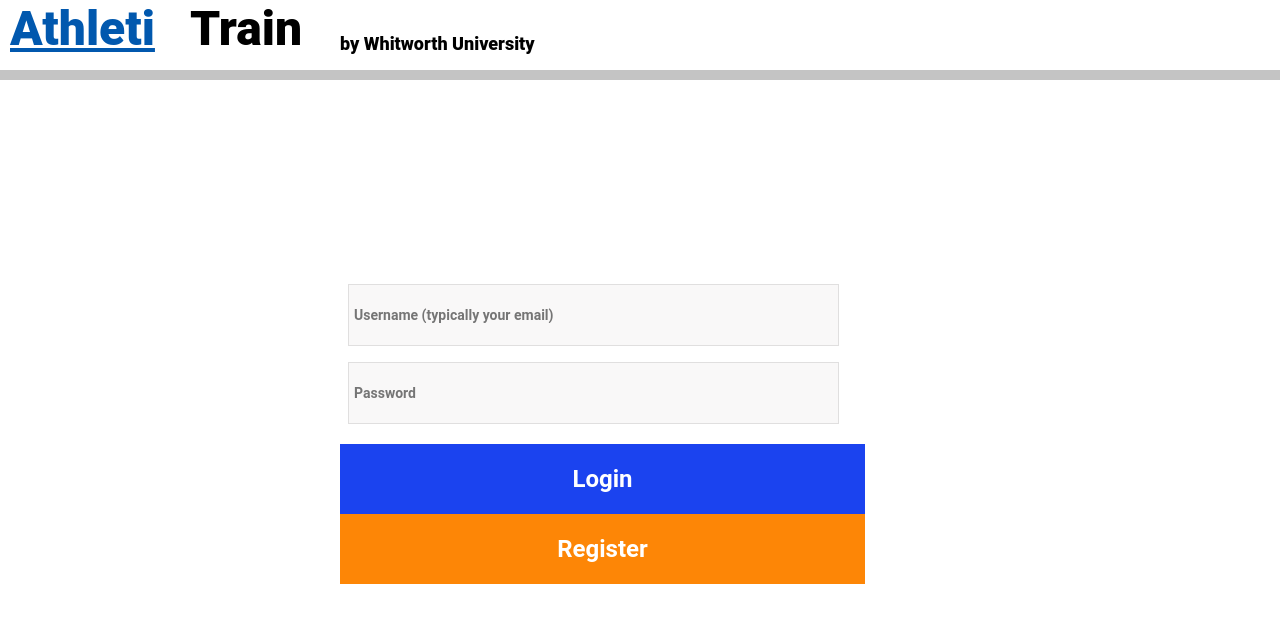
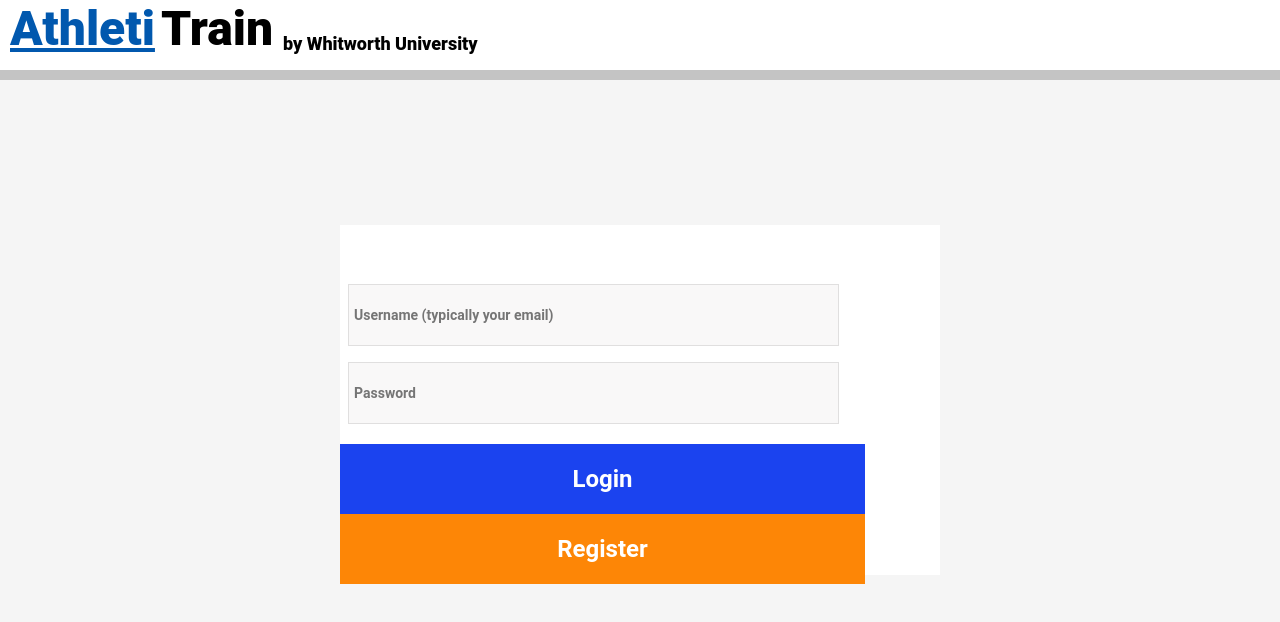
Before and after one commit to Exam-Prep/Athletic-Training, a React app: page / in a window 1280 px wide. Shown: the top 622 px of the page. Built offline with nearby package versions, Linux system fonts and the light colour scheme; no server answers.

Commit message:
restructure login page

```diff
--- /dev/null
+++ b/src/components/app/base.scss
@@ -0,0 +1,14 @@
+/** @format */
+
+@use "../../styles/variables" as variables;
+
+* {
+	font-family: variables.$default-font;
+	margin: 0;
+}
+
+.app {
+	width: 100vw;
+	height: 100vh;
+	position: relative;
+}
--- a/src/components/app/index.tsx
+++ b/src/components/app/index.tsx
@@ -4,10 +4,11 @@ import React from "react";
 import { BrowserRouter as Router, Routes, Route } from "react-router-dom";
 import Login from "./pages/login";
 import { AuthContextProvider } from "../../AuthContext";
+import styles from "./base.scss";
 
 const App = () => {
 	return (
-		<div className='app'>
+		<div className={styles.app}>
 			<AuthContextProvider>
 				<Router>
 					<Routes>
--- a/src/components/app/pages/login/index.tsx
+++ b/src/components/app/pages/login/index.tsx
@@ -11,7 +11,7 @@ import AuthWidget from "../../../auth-widget";
 const Login = () => {
 	return (
 		<Page>
-			<div className={styles.background}>
+			<div className={styles.header}>
 				<div className={styles.logo}>
 					<div className={styles.athleti}>Athleti</div>
 					<div className={styles.train}>Train</div>
@@ -20,6 +20,8 @@ const Login = () => {
 					</div>
 				</div>
 				<div className={styles.headerBorder} />
+			</div>
+			<div className={styles.loginBackground}>
 				<div className={styles.loginBox}>
 					<AuthWidget />
 					<button className={styles.forgotPassword}>
--- a/src/components/app/pages/login/styles.scss
+++ b/src/components/app/pages/login/styles.scss
@@ -8,25 +8,21 @@
 
 /* AthletiTrain by Whitworth University */
 
+.header {
+	width: 100vw;
+	height: 80px;
+
 	.logo {
 		position: absolute;
-	width: 600px;
-	height: 118px;
-	left: 10px;
+		margin-left: 10px;
 		top: 0;
 
-	justify-content: left;
-
-	margin: 0;
-	padding: 0;
+		display: flex;
+		justify-content: flex-start;
+		align-items: flex-start;
 	}
 
 	.athleti {
-	width: 30%;
-	float: left;
-
-	font-family: variables.$default-font;
-	font-style: bold;
 		font-weight: 800;
 		font-size: 48px;
 		text-decoration-line: underline;
@@ -35,24 +31,17 @@
 	}
 
 	.train {
-	width: 25%;
-	float: left;
-
-	font-family: variables.$default-font;
-	font-style: bold;
 		font-weight: 800;
 		font-size: 48px;
+		margin-left: 6px;
 	}
 
 	.whitworth {
-	padding-top: 33px;
-	width: 45%;
-	float: left;
+		margin-top: 33px;
 
-	font-family: variables.$default-font;
-	font-style: bold;
 		font-weight: 800;
 		font-size: 18px;
+		margin-left: 10px;
 	}
 
 	/* border between header and body */
@@ -66,8 +55,13 @@
 
 		background: #c4c4c4;
 	}
+}
 
 /* background container for login components */
+.loginBackground {
+	background-color: #f5f5f5;
+	width: 100%;
+	height: 100%;
 
 	.loginBox {
 		@include variables.bodyContainer;
@@ -81,7 +75,6 @@
 		transform: translate(-50%, -50%);
 
 		background: #ffffff;
-}
 
 		/* Forgot Password ? */
 
@@ -93,7 +86,6 @@
 			margin: 8px;
 			margin-top: 12px;
 
-	font-family: variables.$default-font;
 			font-style: normal;
 			font-weight: bold;
 			font-size: 14px;
@@ -111,7 +103,6 @@
 
 			margin: 8px;
 
-	font-family: variables.$default-font;
 			font-style: normal;
 			font-weight: bold;
 			font-size: 14px;
@@ -119,3 +110,5 @@
 
 			color: #1b43ef;
 		}
+	}
+}
--- a/src/components/app/pages/page.tsx
+++ b/src/components/app/pages/page.tsx
@@ -5,9 +5,7 @@ import React from "react";
 const Page = ({ children }) => {
 	return (
 		<React.Fragment>
-			<main>
-				<div>{children}</div>
-			</main>
+			<main style={{ width: "100%", height: "100%" }}>{children}</main>
 		</React.Fragment>
 	);
 };
--- a/src/components/auth-widget/styles.scss
+++ b/src/components/auth-widget/styles.scss
@@ -9,7 +9,6 @@
 
 	background: #1b43ef;
 
-	font-family: variables.$default-font;
 	font-style: normal;
 	font-weight: bold;
 	font-size: 24px;
@@ -28,7 +27,6 @@
 
 	background: #fd8606;
 
-	font-family: variables.$default-font;
 	font-style: normal;
 	font-weight: bold;
 	font-size: 24px;
@@ -51,7 +49,6 @@
 
 	background: #f9f8f8;
 
-	font-family: variables.$default-font;
 	font-style: normal;
 	font-weight: bold;
 	font-size: 14px;
@@ -73,7 +70,6 @@
 
 	background: #f9f8f8;
 
-	font-family: variables.$default-font;
 	font-style: normal;
 	font-weight: bold;
 	font-size: 14px;
```
Also changed, not shown: src/firebase/firebase-config.ts (added, +11 -0 lines). Lines whose indentation alone changed are shown as unchanged.
